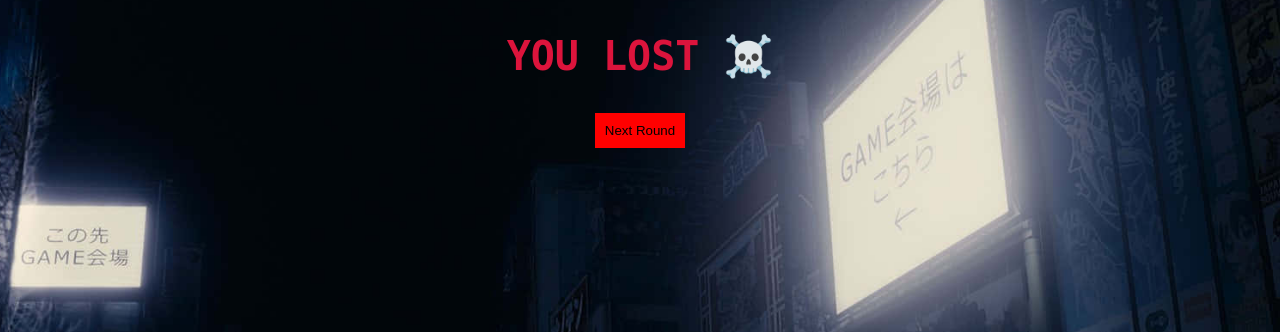
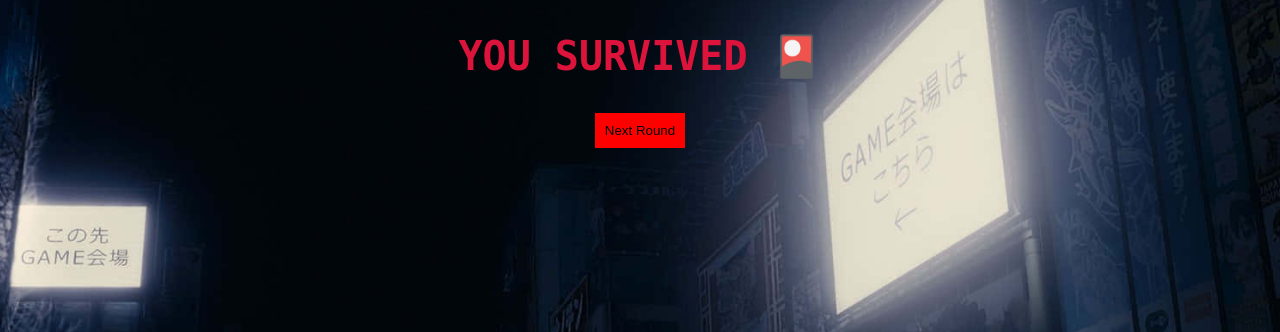
Before and after one commit to abhinavkumars1ngh/borderland_game, a Django app: template game/templates/game/result.html in a window 1280 px wide. Shown: the part 88-420 px from the top of the page. Run offline with Django 5.2, Linux system fonts and the light colour scheme; the template is opened without the code that fills it, so the values that code supplies are empty.

```diff
--- a/game/templates/game/result.html
+++ b/game/templates/game/result.html
@@ -12,9 +12,9 @@
 <h2>Round Average: {{ average }}</h2>
 
 {% if loser == name %}
-    <h2 class="lost">YOU LOST ☠️</h2>
+    <h2 class="lost">YOU SURVIVED 🎴</h2>
 {% else %}
-    <h2 class="safe">YOU SURVIVED 🎴</h2>
+    <h2 class="safe">YOU LOST ☠️</h2>
 {% endif %}
 
 <a href="/?name={{ name }}">
```
